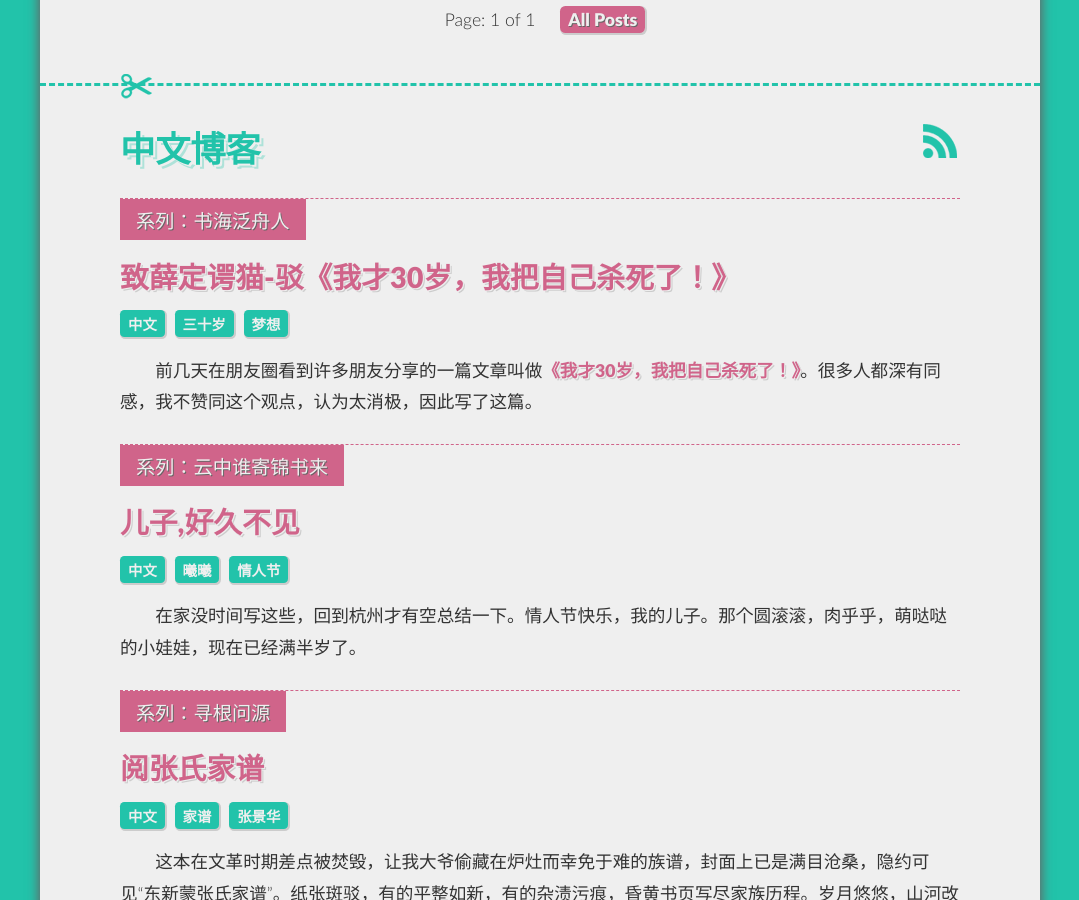
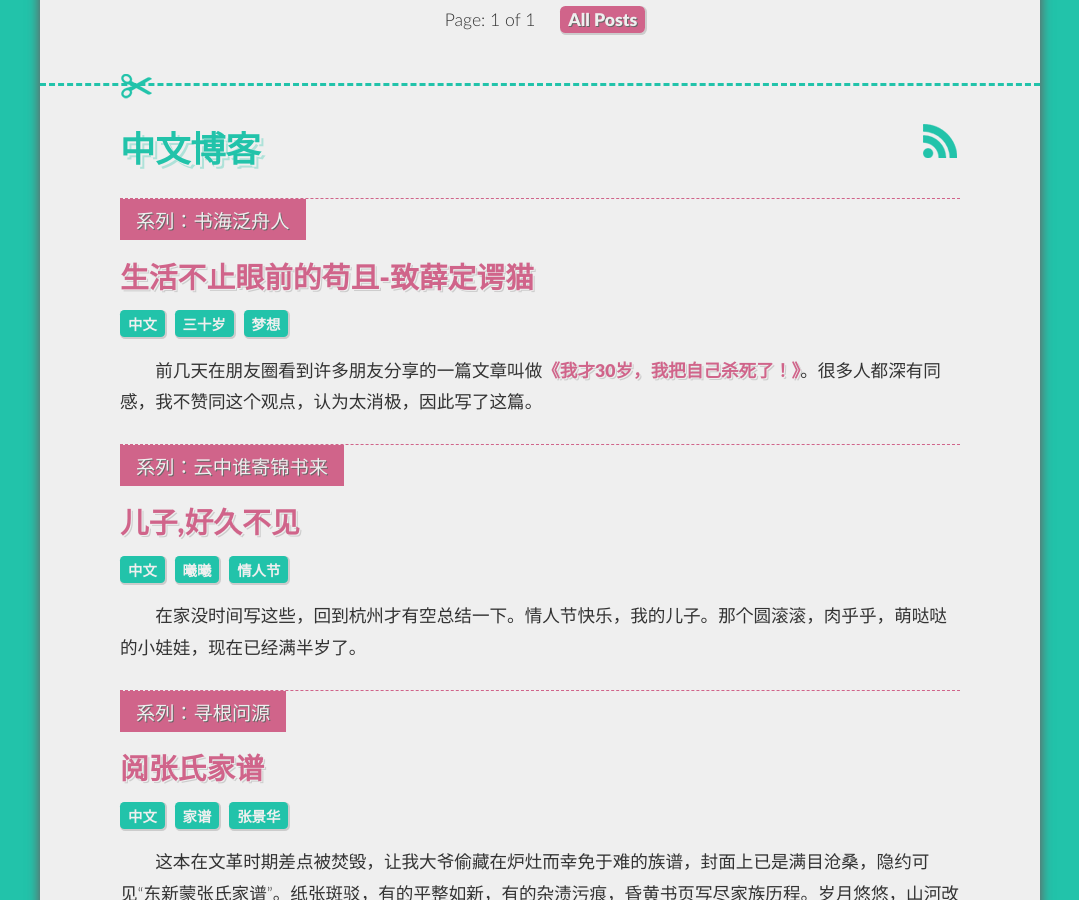
Before and after one commit to zwxscience/MyBlog, a Jekyll site: the page built from index.html, in a window 1280 px wide and 900 px high, scrolled down 3941 px. Shown: the whole window, without its empty margins (100-1179 px from the left). Built offline with Jekyll 4.4.1, drawn with Linux system fonts in a browser that asks for light colours; Markdown is read by kramdown in place of the engine named in the settings; the list of posts is cut into pages by our own code; comment, search, counter and statistics services are not loaded.

Commit message:
update name Signed-off-by: zwxscience <zwxscience@gmail.com>

```diff
--- a/_posts/2016-03-19-for-Schrodinger's cat.md
+++ b/_posts/2016-03-19-for-Schrodinger's cat.md
@@ -1,6 +1,6 @@
 ---
-title: 致薛定谔猫-驳《我才30岁，我把自己杀死了！》
-time: 2016.03.19 20:30:57
+title: 生活不止眼前的苟且-致薛定谔猫
+time: 2016.03.19 10:30:57
 layout: post
 tags:
 - 中文
```
